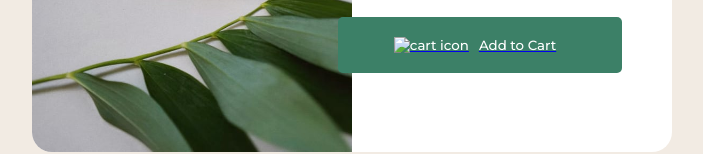
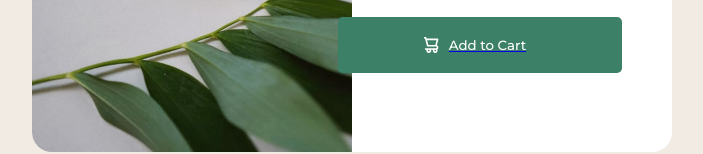
Before and after one commit to LucasFR95/product-preview-frontendmentor, a plain HTML site: page index.html in a window 1280 px wide. Shown: the part 481-635 px from the top of the page, without its empty margins (288-991 px from the left). Drawn offline with Linux system fonts and the light colour scheme.

Commit message:
Update icon path

```diff
--- a/index.html
+++ b/index.html
@@ -41,7 +41,7 @@
 
       <a href="https://www.amazon.com/" target="blank">
       <button class="add-cart">
-         <img src="./projeto/images/icon-cart.svg" alt="cart icon">
+         <img src="./images/icon-cart.svg" alt="cart icon">
          Add to Cart
       </button>
       </a>
```
